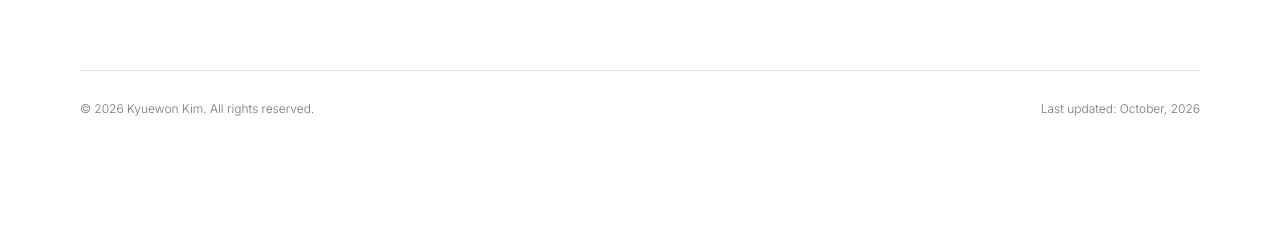
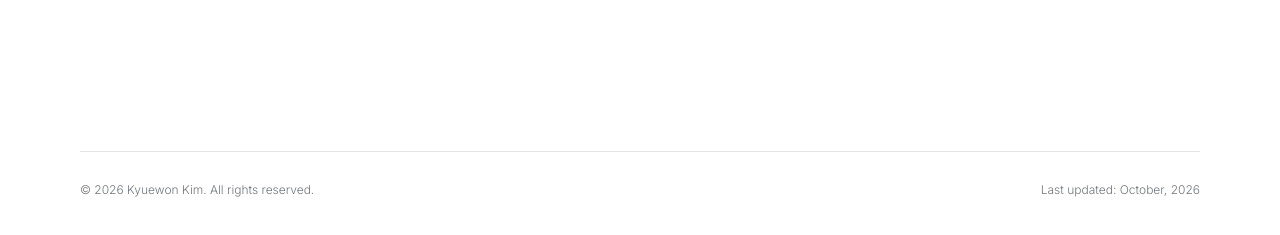
Before and after one commit to kyuewonkim/kyuewonkim.github.io, a plain HTML site: page index.html in a window 1280 px wide. Shown: the part 565-800 px from the top of the page. Drawn offline with Linux system fonts and the light colour scheme.

Commit message:
[수정] 홈페이지 푸터를 화면 하단에 배치

```diff
--- a/index.html
+++ b/index.html
@@ -1,5 +1,5 @@
 <!doctype html>
-<html lang="en"><head><meta charset="utf-8"><meta name="viewport" content="width=device-width, initial-scale=1"><title>Kyuewon Kim</title><meta name="description" content="Kyuewon Kim — Ph.D. student at Kyung Hee University. Research in XR, HCI, and digital therapeutics."><link rel="icon" href="favicon.ico?v=blue-circle-20261001192444" sizes="any"><link rel="icon" href="favicon.svg?v=blue-circle-20261001192444" type="image/svg+xml"><link rel="stylesheet" href="site.css?v=submitted-blue-20261001195416">
+<html lang="en"><head><meta charset="utf-8"><meta name="viewport" content="width=device-width, initial-scale=1"><title>Kyuewon Kim</title><meta name="description" content="Kyuewon Kim — Ph.D. student at Kyung Hee University. Research in XR, HCI, and digital therapeutics."><link rel="icon" href="favicon.ico?v=blue-circle-20261001192444" sizes="any"><link rel="icon" href="favicon.svg?v=blue-circle-20261001192444" type="image/svg+xml"><link rel="stylesheet" href="site.css?v=footer-bottom-20261003">
 <script async src="https://www.googletagmanager.com/gtag/js?id=G-953NSV7QWQ"></script><script>window.dataLayer=window.dataLayer||[];function gtag(){dataLayer.push(arguments);}gtag('js',new Date());gtag('config','G-953NSV7QWQ');</script></head>
 <body><a class="skip-link" href="#main">Skip to content</a><header class="site-header"><nav aria-label="Main navigation"><a href="index.html#about" aria-current="page">About</a><a href="publications.html">Publications</a><a href="projects.html">Projects</a></nav></header>
 <main id="main">
--- a/site.css
+++ b/site.css
@@ -22,10 +22,19 @@ html {
 }
 
 body {
+  min-height: 100vh;
+  min-height: 100dvh;
+  display: flex;
+  flex-direction: column;
   font-weight: 300;
   margin: 0;
   font-size: 16px;
   line-height: 1.6;
+}
+
+body > main {
+  flex: 1 0 auto;
+  margin-block: 0;
 }
 
 a {
@@ -82,7 +91,8 @@ button,select {
 
 .site-header {
   max-width: 1440px;
-  margin: auto;
+  margin: 0 auto;
+  flex-shrink: 0;
   padding: 32px 5.2%;
   display: flex;
   align-items: center;
@@ -278,7 +288,8 @@ button,select {
 
 .site-footer {
   width: min(1120px,89.6%);
-  margin: auto;
+  margin: 0 auto;
+  flex-shrink: 0;
   border-top: 1px solid var(--line);
   padding: 28px 0 36px;
   display: flex;
```
Also changed, not shown: project-pages/fading-periphery/publication.html (+1 -1 lines), project-pages/visual-fatigue/index.html (+1 -1 lines), project-pages/visual-fatigue/project.html (+1 -1 lines), projects.html (+1 -1 lines), publications.html (+1 -1 lines).
